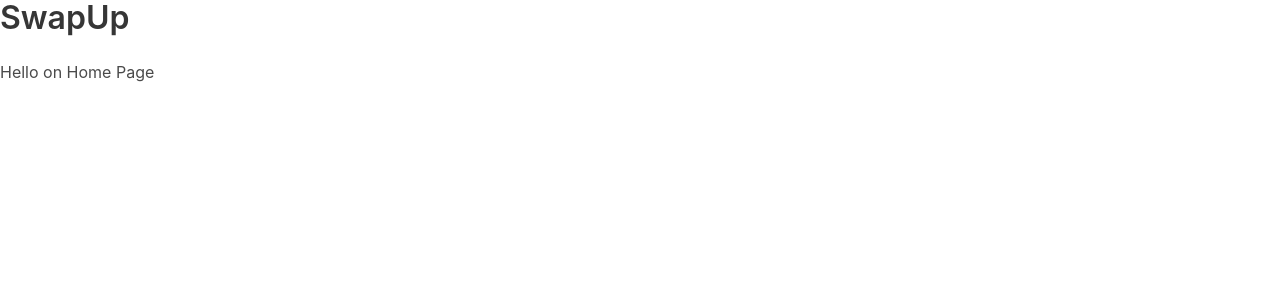
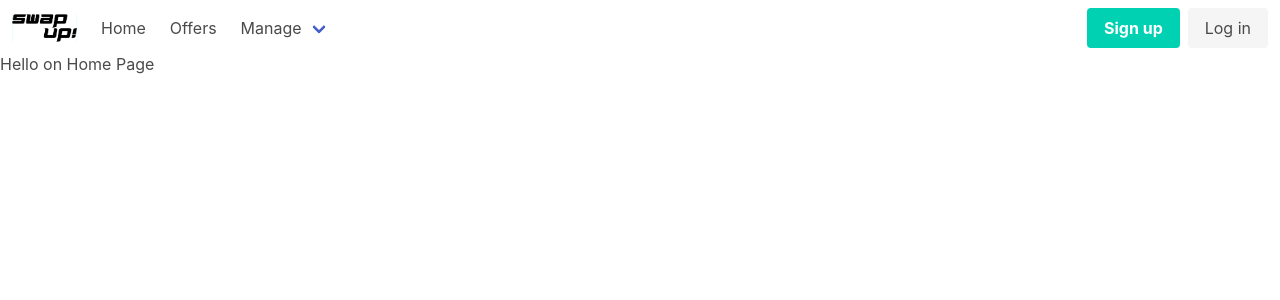
Before and after one commit to wsrtka/SwapUp, a Django app: page / in a window 1280 px wide. Shown: the top 300 px of the page. Run offline with Django 3.2, Linux system fonts and the light colour scheme.

Commit message:
add navbar

```diff
--- a/swap_up/exchange/templates/base.html
+++ b/swap_up/exchange/templates/base.html
@@ -1,14 +1,69 @@
 {% load static %}
 <!DOCTYPE html>
-<html>
+<html class="has-navbar-fixed-top">
     <head>
         <meta name="viewport" content="width=device-width, initial-scale=1">
         <link rel="stylesheet" type="text/css" href="{% static 'exchange/main.css' %}">
     </head>
 {% block body %}
 
-<!-- wstaw navbar tutaj -->
-<h1 class="title"> SwapUp </h1>
+<nav class="navbar is-fixed-top" role="navigation" aria-label="main navigation">
+    <div class="navbar-brand">
+      <a class="navbar-item" href="{% url 'user-home' %}">
+        <img src="../static/exchange/logo-big-rectangle.png" width="65" height="28">
+      </a>
+
+      <a role="button" class="navbar-burger" aria-label="menu" aria-expanded="false" data-target="navbarBasic">
+        <span aria-hidden="true"></span>
+        <span aria-hidden="true"></span>
+        <span aria-hidden="true"></span>
+      </a>
+    </div>
+
+    <div id="navbarBasic" class="navbar-menu">
+      <div class="navbar-start">
+        <a class="navbar-item" href="{% url 'user-home' %}">
+          Home
+        </a>
+
+        <a class="navbar-item">
+          Offers
+        </a>
+
+        <div class="navbar-item has-dropdown is-hoverable">
+          <a class="navbar-link">
+            Manage
+          </a>
+
+          <div class="navbar-dropdown">
+            <a class="navbar-item">
+              Your offers
+            </a>
+            <a class="navbar-item">
+              Exchange
+            </a>
+            <a class="navbar-item">
+              Account
+            </a>
+            <hr class="navbar-divider">
+          </div>
+        </div>
+      </div>
+
+      <div class="navbar-end">
+        <div class="navbar-item">
+          <div class="buttons">
+            <a class="button is-primary">
+              <strong>Sign up</strong>
+            </a>
+            <a class="button is-light">
+              Log in
+            </a>
+          </div>
+        </div>
+      </div>
+    </div>
+  </nav>
 
 {% block content %}
 {% endblock %}
```
